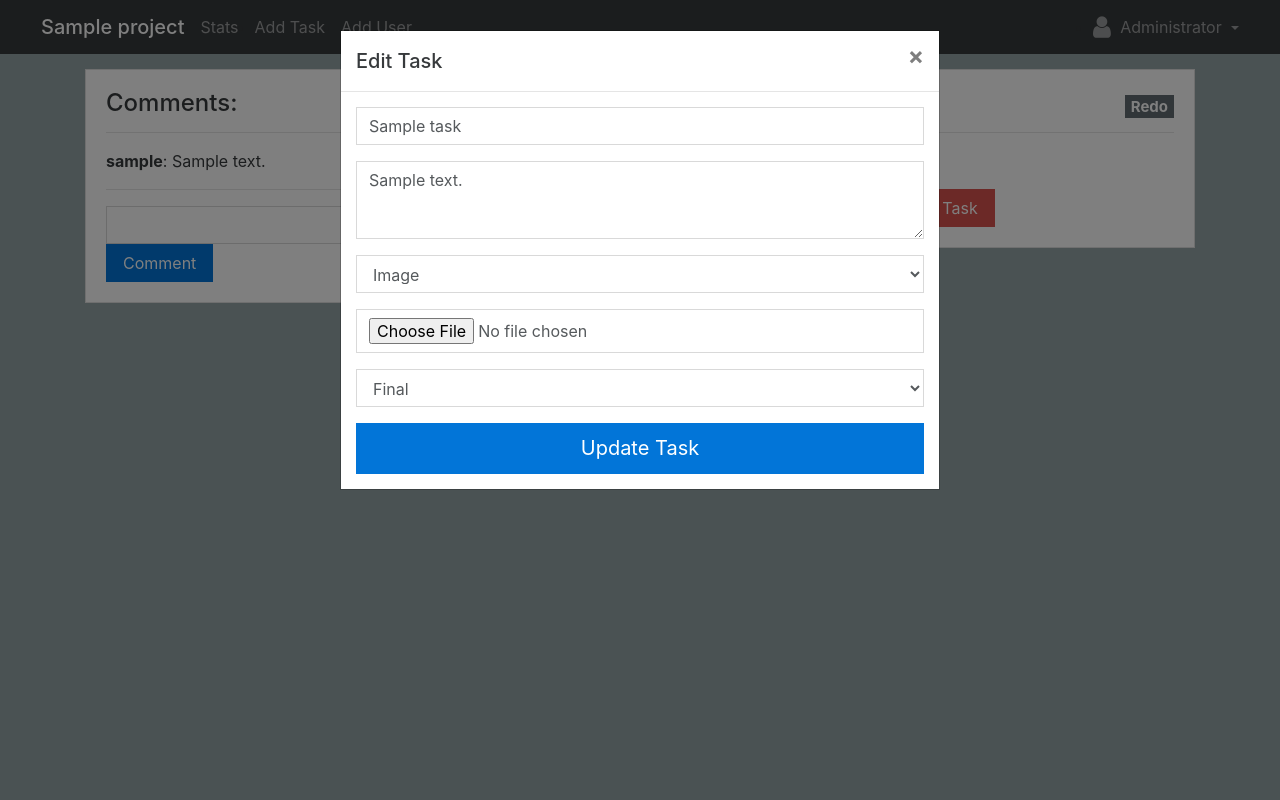
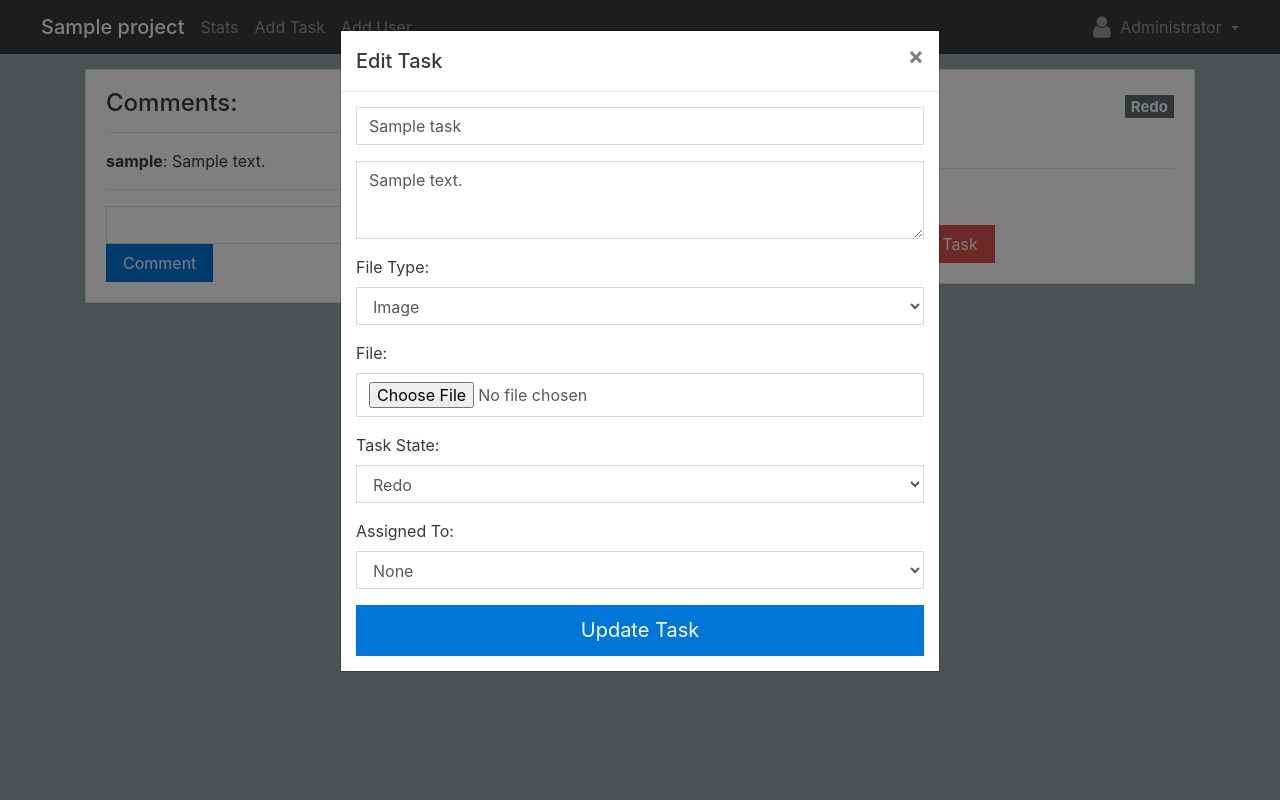
Before and after one commit to johnroper100/niteD, a PHP site: page /task-info.php?i=1 in a window 1280 px wide, after a click on "Edit Task". Run offline with PHP 8.4, Linux system fonts and the light colour scheme; a user stored in the database is signed in; data comes from the database, SQL or seed files in the repository; tables that the repository leaves empty hold one stand-in row (values such as "Sample post").

Commit message:
assigned users and fixes for form inputs on edit

```diff
--- a/dbdata.sql
+++ b/dbdata.sql
@@ -23,6 +23,7 @@ CREATE TABLE IF NOT EXISTS `tasks` (
   `task_state` varchar(20) NOT NULL,
   `task_media_type` varchar(20) NOT NULL,
   `task_media` text NOT NULL,
+  `task_assigned` varchar(50) NOT NULL,
   UNIQUE KEY `task_id` (`task_id`)
 );
 
--- a/install.php
+++ b/install.php
@@ -15,7 +15,7 @@ if (isset($_POST['projectcreate'])) {
     $sql = "CREATE TABLE IF NOT EXISTS `project` (`project_name` varchar(50) NOT NULL, `project_email` varchar(30) NOT NULL, `project_url` varchar(100) NOT NULL, `project_description` text NOT NULL)";
     $sql2 = "CREATE TABLE IF NOT EXISTS `users` (`id` int NOT NULL PRIMARY KEY AUTO_INCREMENT, `name` varchar(30) NOT NULL, `email` varchar(60) NOT NULL, `password` varchar(40) NOT NULL, `account_type` varchar(30) NOT NULL, UNIQUE KEY `email` (`email`))";
     $sql3 = "INSERT INTO `users` (`id`, `name`, `email`, `password`, `account_type`) VALUES (1, 'Administrator', 'admin@admin.com', '5f4dcc3b5aa765d61d8327deb882cf99', 'admin')";
-    $sql4 = "CREATE TABLE IF NOT EXISTS `tasks` (`task_id` int NOT NULL PRIMARY KEY AUTO_INCREMENT, `task_name` varchar(50) NOT NULL, `task_desc` text NOT NULL, `task_state` varchar(20) NOT NULL, `task_media_type` varchar(20) NOT NULL, `task_media` text NOT NULL, UNIQUE KEY `task_id` (`task_id`))";
+    $sql4 = "CREATE TABLE IF NOT EXISTS `tasks` (`task_id` int NOT NULL PRIMARY KEY AUTO_INCREMENT, `task_name` varchar(50) NOT NULL, `task_desc` text NOT NULL, `task_state` varchar(20) NOT NULL, `task_media_type` varchar(20) NOT NULL, `task_media` text NOT NULL, `task_assigned` varchar(50) NOT NULL, UNIQUE KEY `task_id` (`task_id`))";
     $sql5 = "CREATE TABLE IF NOT EXISTS `comments` (`comment_id` int NOT NULL PRIMARY KEY AUTO_INCREMENT, `user_name` varchar(50) NOT NULL, `comment_text` text NOT NULL, `task_id` int NOT NULL, UNIQUE KEY `comment_id` (`comment_id`))";
     $sql6 = "INSERT INTO project (project_name, project_email, project_url, project_description) VALUES ('".$pname."', '".$pemail."', '".$purl."', '".$pdesc."')";
     if ($con->query($sql) === TRUE && $con->query($sql2) === TRUE && $con->query($sql3) === TRUE && $con->query($sql4) === TRUE && $con->query($sql5) === TRUE && $con->query($sql6) === TRUE) {
--- a/task-info.php
+++ b/task-info.php
@@ -60,6 +60,7 @@ if (isset($_POST['taskedit'])) {
 	$tdesc = mysqli_real_escape_string($con, htmlspecialchars($_POST['task-desc']));
     $tstate = mysqli_real_escape_string($con, $_POST['task_state']);
     $ttype = mysqli_real_escape_string($con, $_POST['task_media_type']);
+    $tass = mysqli_real_escape_string($con, $_POST['task_assigned']);
     if(isset($_FILES['task_media'])) {
         if($_FILES['task_media']['name'] == "") {
             $newtimage = $timg;
@@ -94,7 +95,7 @@ if (isset($_POST['taskedit'])) {
         }
     }
 
-    $sql = "UPDATE tasks SET task_name='".$tname."', task_desc='".$tdesc."', task_state='".$tstate."', task_media_type='".$ttype."', task_media='".$newtimage."' WHERE task_id='".$tid."'";
+    $sql = "UPDATE tasks SET task_name='".$tname."', task_desc='".$tdesc."', task_state='".$tstate."', task_media_type='".$ttype."', task_media='".$newtimage."', task_assigned='".$tass."' WHERE task_id='".$tid."'";
 
     if ($con->query($sql) === TRUE) {
         header("Location: task-info.php?i=".$tid);
@@ -149,6 +150,9 @@ if ($row = mysqli_fetch_array($result)) {
         <div class="card">
             <div class="card-block">
                 <h4 class="card-title"><?php echo $row['task_name'];?><span class="badge badge-default float-xs-right" style="font-size: 15px; margin-top: 5px;"><?php echo $row['task_state']; ?></span></h4>
+                <?php if($row['task_assigned']!="None") { ?>
+                <p>Assigned to: <?php echo $row['task_assigned']; ?></p>
+                <?php } ?>
                 <hr>
                 <p class="card-text"><?php echo $row['task_desc'];?></p>
                 <form role="form" action="<?php echo $_SERVER['REQUEST_URI']; ?>" method="post" name="taskdeleteform">
@@ -182,23 +186,37 @@ if ($row = mysqli_fetch_array($result)) {
                         <textarea class="form-control" id="task-desc" name="task-desc" required rows="3" placeholder="Task Description"><?php echo $row['task_desc'];?></textarea>
                     </div>
                     <div class="form-group">
+                        <label>File Type:</label>
                         <select class="form-control" id="task_media_type" name="task_media_type">
-                            <option value="img">Image</option>
-                            <option value="vid">Video</option>
+                            <option value="img" <?=$row['task_media_type'] == 'img' ? 'selected="selected"' : '';?>>Image</option>
+                            <option value="vid" <?=$row['task_media_type'] == 'vid' ? 'selected="selected"' : '';?>>Video</option>
                         </select>
                     </div>
                     <div class="form-group">
+                        <label>File:</label>
                         <input type="file" class="form-control" id="task_media" name="task_media">
                     </div>
                     <div class="form-group">
+                        <label>Task State:</label>
                         <select class="form-control" id="task_state" name="task_state">
-                            <option value="Final">Final</option>
-                            <option value="In Progress">In Progress</option>
-                            <option value="Missing File">Missing File</option>
-                            <option value="Not Active">Not Active</option>
-                            <option value="Not Assigned">Not Assigned</option>
-                            <option value="On Hold">On Hold</option>
-                            <option value="Redo">Redo</option>
+                            <option value="Final" <?=$row['task_state'] == 'Final' ? 'selected="selected"' : '';?>>Final</option>
+                            <option value="In Progress" <?=$row['task_state'] == 'In Progress' ? 'selected="selected"' : '';?>>In Progress</option>
+                            <option value="Missing File" <?=$row['task_state'] == 'Missing File' ? 'selected="selected"' : '';?>>Missing File</option>
+                            <option value="Not Active" <?=$row['task_state'] == 'Not Active' ? 'selected="selected"' : '';?>>Not Active</option>
+                            <option value="Not Assigned" <?=$row['task_state'] == 'Not Assigned' ? 'selected="selected"' : '';?>>Not Assigned</option>
+                            <option value="On Hold" <?=$row['task_state'] == 'On Hold' ? 'selected="selected"' : '';?>>On Hold</option>
+                            <option value="Redo" <?=$row['task_state'] == 'Redo' ? 'selected="selected"' : '';?>>Redo</option>
+                        </select>
+                    </div>
+                    <div class="form-group">
+                        <label>Assigned To:</label>
+                        <select class="form-control" id="task_assigned" name="task_assigned">
+                            <option value="None" <?=$row['task_assigned'] == 'None' ? 'selected="selected"' : '';?>>None</option>
+                            <?php
+                            $result_users = mysqli_query($con, "SELECT * FROM users");
+                            while($row_users = mysqli_fetch_array($result_users)){ ?>
+                                <option value="<?php echo $row_users['name']; ?>" <?=$row['task_assigned'] == $row_users['name'] ? 'selected="selected"' : '';?>><?php echo $row_users['name']; ?></option>
+                            <?php } ?>
                         </select>
                     </div>
                     <input type="hidden" name="tid" id="tid" value="<?php echo $taskID;?>">
--- a/tasks.php
+++ b/tasks.php
@@ -49,6 +49,9 @@ while($row = mysqli_fetch_array($result)){ ?>
             <?php } ?>
             <div class="card-block">
                 <h4 class="card-title"><?php echo $row['task_name']; ?><span class="badge badge-default float-xs-right" style="font-size: 15px; margin-top: 5px;"><?php echo $row['task_state']; ?></span></h4>
+                <?php if($row['task_assigned']!="None") { ?>
+                <p>Assigned to: <?php echo $row['task_assigned']; ?></p>
+                <?php } ?>
                 <hr>
                 <p class="card-text"><?php echo truncate($row['task_desc']); ?></p>
                 <form role="form" action="<?php echo $_SERVER['REQUEST_URI']; ?>" method="post" name="taskdeleteform">
```
Also changed, not shown: add-task.php (+16 -1 lines).
